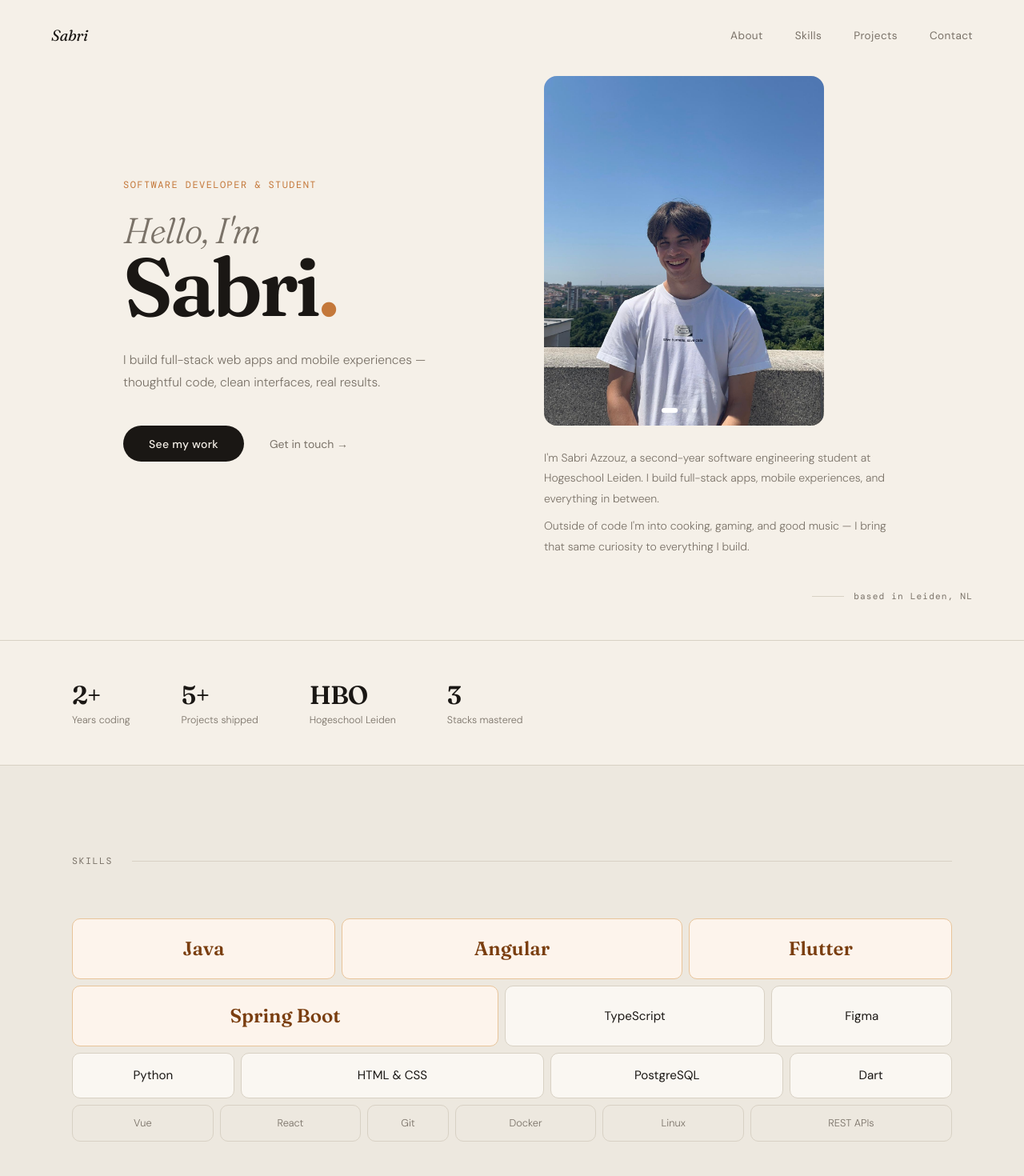
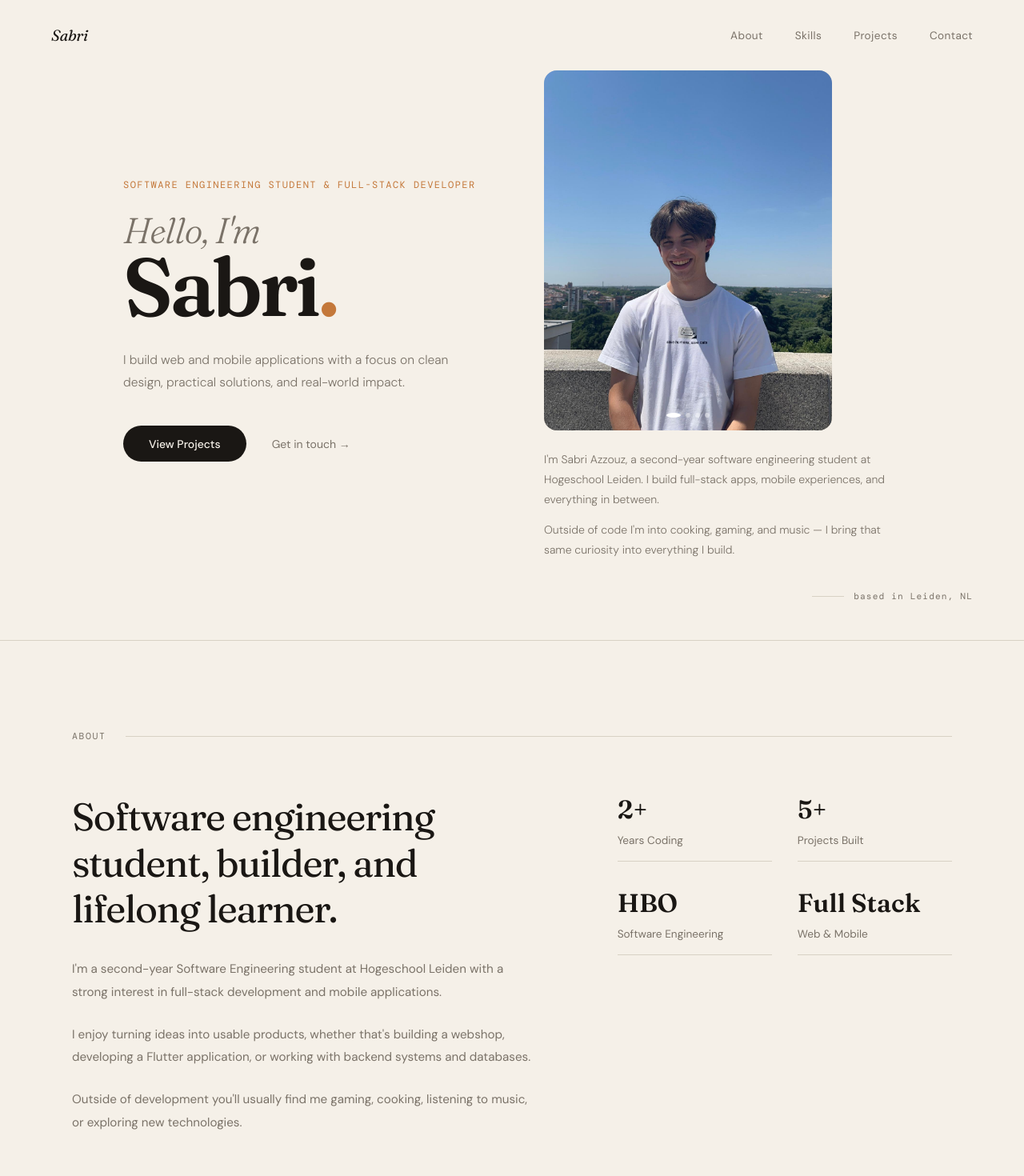
Before and after one commit to SabriAz/portfolio, a Vue app: page / in a window 1280 px wide. Shown: the top 1470 px of the page at 80% size. Built offline with nearby package versions, Linux system fonts and the light colour scheme; a web font is replaced by a local one.

Commit message:
feat: Changed hero and about section

```diff
--- a/src/components/AboutSection.vue
+++ b/src/components/AboutSection.vue
@@ -1,60 +1,163 @@
 <template>
   <section id="about" class="about">
     <div class="container">
+
+      <div class="section-header">
+        <span class="label">About</span>
+        <div class="divider"></div>
+      </div>
+
+      <div class="about-grid">
+
+        <div class="about-text">
+          <h2>
+            Software engineering student,
+            builder, and lifelong learner.
+          </h2>
+
+          <p>
+            I'm a second-year Software Engineering student at
+            Hogeschool Leiden with a strong interest in full-stack
+            development and mobile applications.
+          </p>
+
+          <p>
+            I enjoy turning ideas into usable products, whether that's
+            building a webshop, developing a Flutter application, or
+            working with backend systems and databases.
+          </p>
+
+          <p>
+            Outside of development you'll usually find me gaming,
+            cooking, listening to music, or exploring new technologies.
+          </p>
+        </div>
+
         <div class="stats">
+
           <div class="stat">
             <span class="stat-n">2+</span>
-          <span class="stat-l">Years coding</span>
+            <span class="stat-l">Years Coding</span>
           </div>
+
           <div class="stat">
             <span class="stat-n">5+</span>
-          <span class="stat-l">Projects shipped</span>
+            <span class="stat-l">Projects Built</span>
           </div>
+
           <div class="stat">
             <span class="stat-n">HBO</span>
-          <span class="stat-l">Hogeschool Leiden</span>
+            <span class="stat-l">Software Engineering</span>
           </div>
+
           <div class="stat">
-          <span class="stat-n">3</span>
-          <span class="stat-l">Stacks mastered</span>
+            <span class="stat-n">Full Stack</span>
+            <span class="stat-l">Web & Mobile</span>
           </div>
+
         </div>
+
+      </div>
+
     </div>
   </section>
 </template>
 
 <style scoped>
 .about {
+  padding: 7rem 4rem;
   border-top: 1px solid var(--border);
-  padding: 3rem 4rem;
 }
 
-.container { max-width: 1100px; margin: 0 auto; }
+.container {
+  max-width: 1100px;
+  margin: 0 auto;
+}
+
+.section-header {
+  display: flex;
+  align-items: center;
+  gap: 1.5rem;
+  margin-bottom: 4rem;
+}
+
+.label {
+  font-family: var(--font-mono);
+  font-size: 0.72rem;
+  letter-spacing: 0.14em;
+  color: var(--muted);
+  text-transform: uppercase;
+  white-space: nowrap;
+}
+
+.divider {
+  flex: 1;
+  height: 1px;
+  background: var(--border);
+}
+
+.about-grid {
+  display: grid;
+  grid-template-columns: 1.4fr 1fr;
+  gap: 6rem;
+}
+
+.about-text h2 {
+  font-family: var(--font-head);
+  font-size: clamp(2rem, 4vw, 3rem);
+  font-weight: 400;
+  line-height: 1.2;
+  letter-spacing: -0.03em;
+  margin-bottom: 2rem;
+}
+
+.about-text p {
+  color: var(--muted);
+  line-height: 1.9;
+  font-size: 0.95rem;
+  margin-bottom: 1.5rem;
+  max-width: 600px;
+}
 
 .stats {
-  display: flex;
-  gap: 4rem;
-  flex-wrap: wrap;
+  display: grid;
+  grid-template-columns: 1fr 1fr;
+  gap: 2rem;
+  align-content: start;
 }
 
-.stat { display: flex; flex-direction: column; gap: 4px; }
+.stat {
+  padding-bottom: 1rem;
+  border-bottom: 1px solid var(--border);
+}
 
 .stat-n {
+  display: block;
   font-family: var(--font-head);
   font-size: 2rem;
   font-weight: 600;
-  color: var(--text);
-  letter-spacing: -0.03em;
+  margin-bottom: 0.5rem;
 }
 
 .stat-l {
-  font-size: 0.78rem;
+  font-size: 0.85rem;
   color: var(--muted);
-  font-weight: 300;
 }
 
 @media (max-width: 768px) {
-  .about { padding: 2.5rem 1.75rem; }
-  .stats { gap: 2rem; }
+
+  .about {
+    padding: 5rem 1.75rem;
+  }
+
+  .about-grid {
+    grid-template-columns: 1fr;
+    gap: 3rem;
+  }
+
+  .stats {
+    grid-template-columns: 1fr 1fr;
+  }
+
 }
 </style>
--- a/src/components/HeroSection.vue
+++ b/src/components/HeroSection.vue
@@ -1,40 +1,65 @@
 <template>
   <section id="hero" class="hero">
     <div class="hero-container">
+
+      <!-- LEFT -->
       <div class="hero-left">
-        <p class="eyebrow">Software developer & student</p>
+        <p class="eyebrow">Software Engineering Student & Full-Stack Developer</p>
+
         <h1>
           <span class="line-normal">Hello, I'm</span>
           <span class="line-name">Sabri<span class="accent-dot">.</span></span>
         </h1>
+
         <p class="desc">
-          I build full-stack web apps and mobile experiences —<br />
-          thoughtful code, clean interfaces, real results.
+          I build web and mobile applications with a focus on clean design,
+          practical solutions, and real-world impact.
         </p>
+
         <div class="cta-row">
-          <a href="#projects" class="btn-primary">See my work</a>
+          <a href="#projects" class="btn-primary">View Projects</a>
           <a href="#contact" class="btn-text">Get in touch →</a>
         </div>
       </div>
 
+      <!-- RIGHT -->
       <div class="hero-right">
+
         <div class="slider">
-          <div class="slides" :style="{ transform: `translateX(-${current * 100}%)` }">
-            <img v-for="(img, i) in images" :key="i" :src="img" :alt="`Photo ${i + 1}`" />
+          <div
+              class="slides"
+              :style="{ transform: `translateX(-${current * 100}%)` }"
+          >
+            <img
+                v-for="(img, i) in images"
+                :key="i"
+                :src="img"
+                :alt="`Photo ${i + 1}`"
+            />
           </div>
+
           <div class="dots">
             <button
-                v-for="n in 4"
+                v-for="n in images.length"
                 :key="n"
                 :class="['dot-btn', { active: current === n - 1 }]"
                 @click="current = n - 1"
             />
           </div>
         </div>
+
         <div class="bio">
-          <p>I'm Sabri Azzouz, a second-year software engineering student at Hogeschool Leiden. I build full-stack apps, mobile experiences, and everything in between.</p>
-          <p>Outside of code I'm into cooking, gaming, and good music — I bring that same curiosity to everything I build.</p>
+          <p>
+            I'm Sabri Azzouz, a second-year software engineering student at Hogeschool Leiden.
+            I build full-stack apps, mobile experiences, and everything in between.
+          </p>
+
+          <p>
+            Outside of code I'm into cooking, gaming, and music — I bring that same curiosity
+            into everything I build.
+          </p>
         </div>
+
       </div>
     </div>
 
@@ -54,24 +79,28 @@ import img4 from '@/assets/sabri_4.jpeg'
 
 const images = [img1, img2, img3, img4]
 const current = ref(0)
+
 let timer
 
 function next() {
-  current.value = (current.value + 1) % 4
+  current.value = (current.value + 1) % images.length
 }
 
-onMounted(() => { timer = setInterval(next, 7000) })
-onUnmounted(() => clearInterval(timer))
+onMounted(() => {
+  timer = setInterval(next, 7000)
+})
+
+onUnmounted(() => {
+  clearInterval(timer)
+})
 </script>
 
 <style scoped>
 .hero {
-  max-height: 100vh;
+  min-height: 100vh;
   width: 100%;
   display: flex;
-  flex-direction: column;
-  justify-content: center;
-  padding: 6rem 0;
+  align-items: center;
   position: relative;
 }
 
@@ -86,7 +115,10 @@ onUnmounted(() => clearInterval(timer))
   align-items: center;
 }
 
-.hero-left { display: flex; flex-direction: column; }
+.hero-left {
+  display: flex;
+  flex-direction: column;
+}
 
 .eyebrow {
   font-family: var(--font-mono);
@@ -95,14 +127,12 @@ onUnmounted(() => clearInterval(timer))
   color: var(--accent);
   text-transform: uppercase;
   margin-bottom: 1.5rem;
-  animation: fadeUp 0.6s ease both;
 }
 
 h1 {
   display: flex;
   flex-direction: column;
   margin-bottom: 2rem;
-  animation: fadeUp 0.6s 0.1s ease both;
 }
 
 .line-normal {
@@ -130,17 +160,15 @@ h1 {
   font-size: 0.975rem;
   color: var(--muted);
   line-height: 1.8;
-  max-width: 400px;
+  max-width: 420px;
   font-weight: 300;
   margin-bottom: 2.5rem;
-  animation: fadeUp 0.6s 0.2s ease both;
 }
 
 .cta-row {
   display: flex;
   align-items: center;
   gap: 2rem;
-  animation: fadeUp 0.6s 0.3s ease both;
 }
 
 .btn-primary {
@@ -151,34 +179,36 @@ h1 {
   text-decoration: none;
   font-size: 0.875rem;
   font-weight: 500;
-  letter-spacing: 0.02em;
-  transition: opacity 0.2s, transform 0.2s;
 }
 
-.btn-primary:hover { opacity: 0.8; transform: translateY(-1px); }
+.btn-primary:hover {
+  opacity: 0.8;
+  transform: translateY(-1px);
+}
 
 .btn-text {
   color: var(--muted);
   text-decoration: none;
   font-size: 0.875rem;
-  transition: color 0.2s;
 }
 
-.btn-text:hover { color: var(--text); }
+.btn-text:hover {
+  color: var(--text);
+}
 
 .hero-right {
   display: flex;
   flex-direction: column;
-  gap: 1.75rem;
-  animation: fadeUp 0.6s 0.2s ease both;
+  gap: 1.5rem;
 }
 
+/* slider */
 .slider {
   position: relative;
   overflow: hidden;
   border-radius: 16px;
   width: 100%;
-  max-width: 350px;
+  max-width: 360px;
   aspect-ratio: 4 / 5;
   background: var(--bg3);
 }
@@ -191,7 +221,6 @@ h1 {
 
 .slides img {
   min-width: 100%;
-  flex-shrink: 0;
   height: 100%;
   object-fit: cover;
   object-position: center top;
@@ -209,17 +238,15 @@ h1 {
 .dot-btn {
   width: 6px;
   height: 6px;
-  border-radius: 100px;
+  border-radius: 50%;
+  border: none;
   background: rgba(255,255,255,0.4);
-  border: none;
   cursor: pointer;
-  padding: 0;
-  transition: background 0.3s, width 0.3s;
 }
 
 .dot-btn.active {
-  background: #fff;
-  width: 20px;
+  width: 18px;
+  background: white;
 }
 
 .bio p {
@@ -227,7 +254,7 @@ h1 {
   color: var(--muted);
   line-height: 1.8;
   font-weight: 300;
-  margin-bottom: 0.6rem;
+  margin-bottom: 0.75rem;
 }
 
 .hero-deco {
@@ -239,7 +266,11 @@ h1 {
   gap: 12px;
 }
 
-.deco-line { width: 40px; height: 1px; background: var(--border); }
+.deco-line {
+  width: 40px;
+  height: 1px;
+  background: var(--border);
+}
 
 .deco-label {
   font-family: var(--font-mono);
@@ -248,20 +279,19 @@ h1 {
   letter-spacing: 0.1em;
 }
 
-@keyframes fadeUp {
-  from { opacity: 0; transform: translateY(20px); }
-  to { opacity: 1; transform: translateY(0); }
-}
-
 @media (max-width: 900px) {
-  .hero { padding: 8rem 0 4rem; }
   .hero-container {
     grid-template-columns: 1fr;
     padding: 0 1.75rem;
     gap: 2.5rem;
   }
-  .hero-right { order: -1; }
-  .slider { aspect-ratio: 3/2; }
-  .hero-deco { display: none; }
+
+  .hero-right {
+    order: -1;
+  }
+
+  .hero-deco {
+    display: none;
+  }
 }
 </style>
```
Lines whose indentation alone changed are shown as unchanged.
